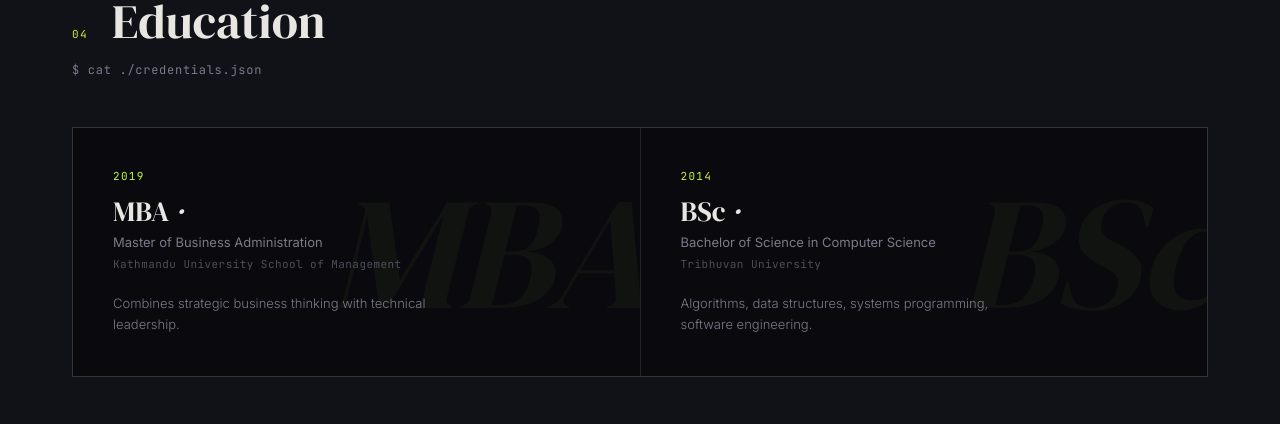
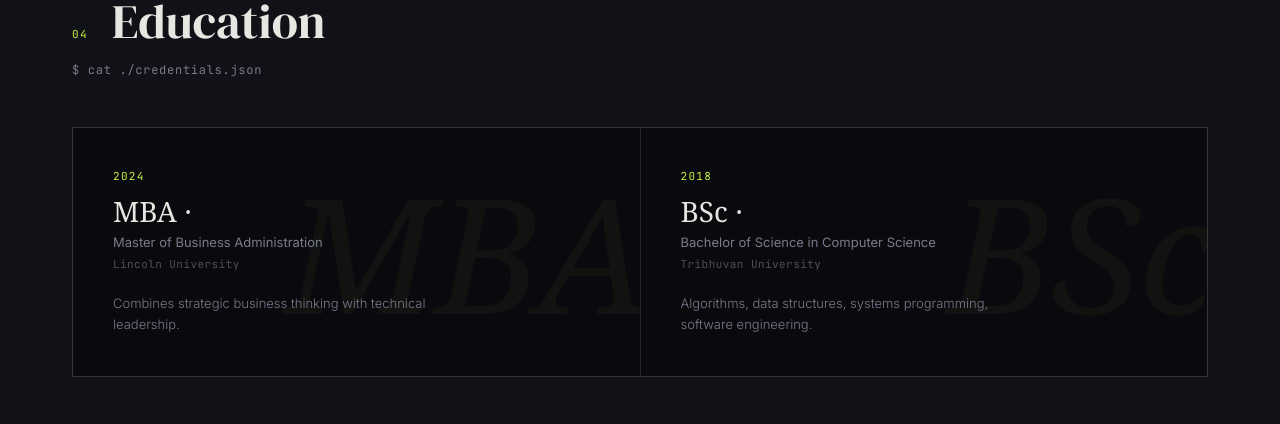
Before and after one commit to coder10101/portfolio-aditi, a React (Vite) app: page / in a window 1280 px wide. Shown: the part 2540-2964 px from the top of the page. Built offline with nearby package versions, Linux system fonts and the light colour scheme.

Commit message:
style: added tailwind classes to education section

```diff
--- a/src/components/Education/Education.tsx
+++ b/src/components/Education/Education.tsx
@@ -1,46 +1,73 @@
-import "../../assets/styles/education.css";
 import { AWARDS, DEGREES } from "../../consts";
 import { SectionLabel } from "../SectionLabel";
 
 export function Education() {
   return (
-    <section className="education-section" id="education">
+    <section id="education" className="px-8 py-[100px] max-w-[1200px] mx-auto">
       <SectionLabel index="04" title="Education" />
 
-      <p className="education-git-command">$ cat ./credentials.json</p>
+      <p className="font-mono text-[12px] text-[var(--muted-foreground)] mt-4 mb-12 tracking-[0.06em]">
+        $ cat ./credentials.json
+      </p>
 
       {/* Degree cards */}
-      <div className="edu-grid">
+      <div className="grid grid-cols-2 max-md:grid-cols-1 gap-[1px] bg-[var(--border)] border border-[var(--border)] mb-12">
         {DEGREES.map((ed) => (
-          <div key={ed.abbr} className="edu-card">
-            <div className="edu-card__watermark">{ed.abbr}</div>
-            <div className="edu-card__body">
-              <div className="edu-card__year">{ed.year}</div>
-              <h3 className="edu-card__abbr">
+          <div
+            key={ed.abbr}
+            className="relative overflow-hidden p-10 bg-[var(--background)] hover:bg-[var(--card)] transition-colors duration-200"
+          >
+            {/* Watermark */}
+            <div className="absolute top-1/2 -translate-y-1/2 right-[-10px] font-serif text-[10rem] italic leading-none select-none pointer-events-none text-[rgba(200,245,66,0.04)]">
+              {ed.abbr}
+            </div>
+
+            {/* Body */}
+            <div className="relative z-10">
+              <div className="font-mono text-[11px] tracking-[0.12em] text-[var(--primary)] mb-3">
+                {ed.year}
+              </div>
+              <h3 className="font-serif text-[1.75rem] text-[var(--foreground)] m-0 mb-[6px] leading-[1.1]">
                 {ed.abbr}
-                <span> ·</span>
+                <span className="italic"> ·</span>
               </h3>
-              <p className="edu-card__full">{ed.full}</p>
-              <p className="edu-card__institution">{ed.institution}</p>
-              <p className="edu-card__note">{ed.note}</p>
+              <p className="font-sans text-[13px] text-[var(--muted-foreground)] m-0 mb-1 font-normal">
+                {ed.full}
+              </p>
+              <p className="font-mono text-[11px] text-[var(--muted-foreground)] m-0 mb-5 tracking-[0.04em] opacity-60">
+                {ed.institution}
+              </p>
+              <p className="font-sans text-[13px] leading-[1.65] text-[var(--muted-foreground)] m-0 font-light max-w-[320px]">
+                {ed.note}
+              </p>
             </div>
           </div>
         ))}
       </div>
 
       {/* Awards table */}
-      <div className="awards-table">
-        <div className="awards-table__header">
-          <span>$</span> cat ./awards.md
+      <div className="border border-[var(--border)]">
+        <div className="font-mono text-[11px] tracking-[0.1em] text-[var(--muted-foreground)] px-5 py-3 border-b border-[var(--border)] bg-[var(--card)] flex gap-3 items-center">
+          <span className="text-[var(--primary)]">$</span> cat ./awards.md
         </div>
+
         {AWARDS.map((award, i) => (
-          <div key={i} className="award-row">
-            <div className="award-row__left">
-              <div className="award-row__org">{award.org.toUpperCase()}</div>
-              <div className="award-row__role">{award.role}</div>
+          <div
+            key={i}
+            className="grid grid-cols-[220px_1fr] max-md:grid-cols-1 hover:bg-[var(--card)] transition-colors duration-150 [&:not(:last-child)]:border-b [&:not(:last-child)]:border-[var(--border)]"
+          >
+            <div className="px-8 py-6 border-r border-[var(--border)] max-md:border-r-0 max-md:border-b">
+              <div className="font-mono text-[10px] tracking-[0.1em] text-[var(--primary)] mb-1">
+                {award.org.toUpperCase()}
+              </div>
+              <div className="font-sans text-[13px] font-medium text-[var(--foreground)] leading-[1.4]">
+                {award.role}
+              </div>
             </div>
-            <div className="award-row__right">
-              <p className="award-row__desc">{award.desc}</p>
+            <div className="px-8 py-6 flex items-center">
+              <p className="font-sans text-[13px] leading-[1.65] text-[var(--muted-foreground)] m-0 font-light">
+                {award.desc}
+              </p>
             </div>
           </div>
         ))}
--- a/src/consts.ts
+++ b/src/consts.ts
@@ -221,15 +221,15 @@ export const DEGREES = [
   {
     abbr: "MBA",
     full: "Master of Business Administration",
-    institution: "Kathmandu University School of Management",
-    year: "2019",
+    institution: "Lincoln University",
+    year: "2024",
     note: "Combines strategic business thinking with technical leadership.",
   },
   {
     abbr: "BSc",
     full: "Bachelor of Science in Computer Science",
     institution: "Tribhuvan University",
-    year: "2014",
+    year: "2018",
     note: "Algorithms, data structures, systems programming, software engineering.",
   },
 ];
```
